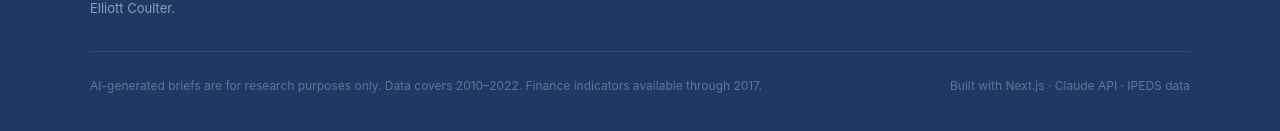
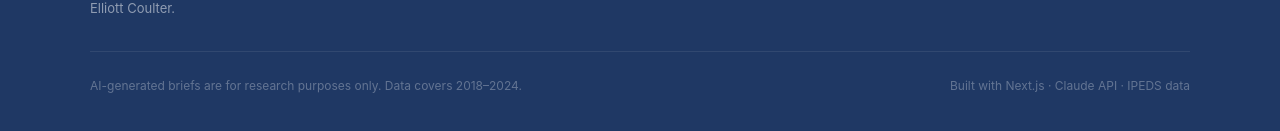
Before and after one commit to ecoulter350/institutional-risk-index, a Next.js app: page / in a window 1280 px wide. Shown: the part 4880-5011 px from the top of the page. Built offline with nearby package versions, Linux system fonts and the light colour scheme.

Commit message:
Update Footer.js
updated to accurately reflect data timeline (2010-2022 to 2018-2024).

```diff
--- a/components/Footer.js
+++ b/components/Footer.js
@@ -110,7 +110,7 @@ export default function Footer() {
       }}>
         <p style={{ fontSize: 12, color: 'rgba(255,255,255,0.3)' }}>
           AI-generated briefs are for research purposes only.
-          Data covers 2010–2022. Finance indicators available through 2017.
+          Data covers 2018–2024.
         </p>
         <p style={{ fontSize: 12, color: 'rgba(255,255,255,0.3)' }}>
           Built with Next.js · Claude API · IPEDS data
```
